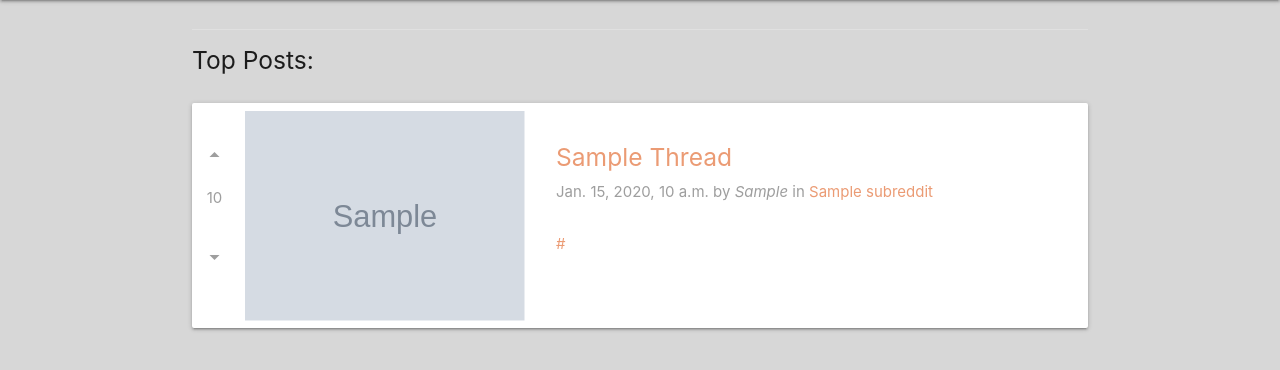
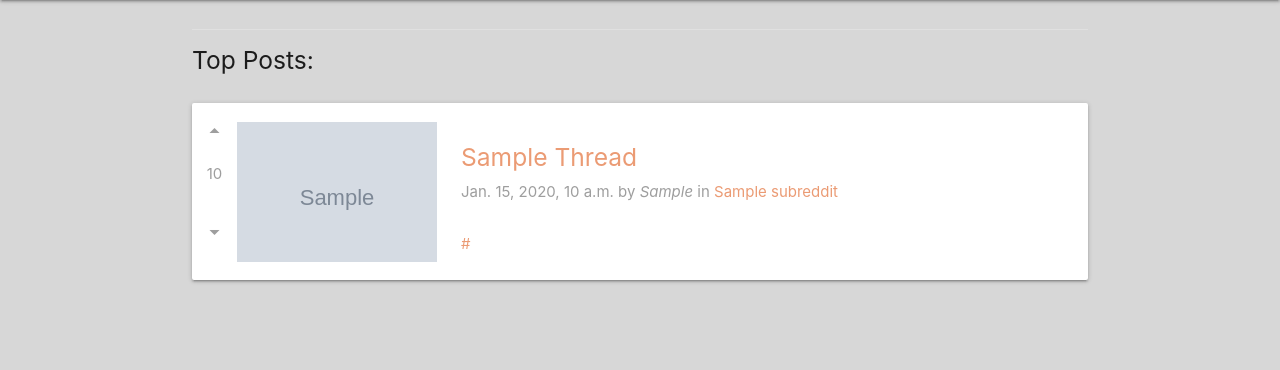
Before and after one commit to jakerjohnson94/reddit-clone, a Django app: page / in a window 1280 px wide. Shown: the part 64-434 px from the top of the page. Run offline with Django 3.2, Linux system fonts and the light colour scheme; tables that the repository leaves empty hold one stand-in row (values such as "Sample post"); grey boxes marked "Sample" are stand-in pictures.

Commit message:
link preview style

```diff
--- a/Thread/templates/thread_card.html
+++ b/Thread/templates/thread_card.html
@@ -5,8 +5,12 @@
 
   {% if thread.is_link_post %}
   <div class="card-image valign-wrapper">
-      <a href="{{ thread.link }}"
-      ><img class="link-preview-img" src="{{ thread.link_preview_img.url }}" alt="URL Preview" /></a>
+    <a href="{{ thread.link }}"
+      ><div
+        class="link-preview-img"
+        style="background-image: url('{{ thread.link_preview_img.url }}')"
+      ></div
+    ></a>
   </div>
 
   {% endif %}
--- a/redditclone/static/index.css
+++ b/redditclone/static/index.css
@@ -37,6 +37,7 @@ a {
   font-size: 18 !important;
 }
 .link-preview-img {
-  padding: 0.5em !important;
-  height: 15em !important;
+  background-size: cover;
+  width: 200px;
+  height: 140px;
 }
```
Also changed, not shown: Thread/templates/thread_detail.html (+5 -2 lines).
